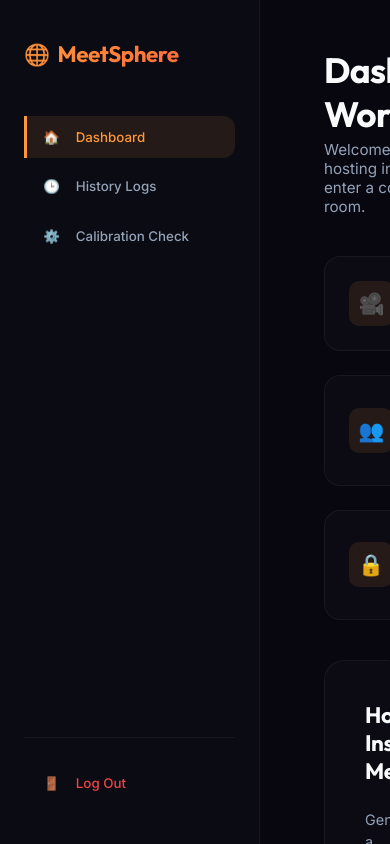
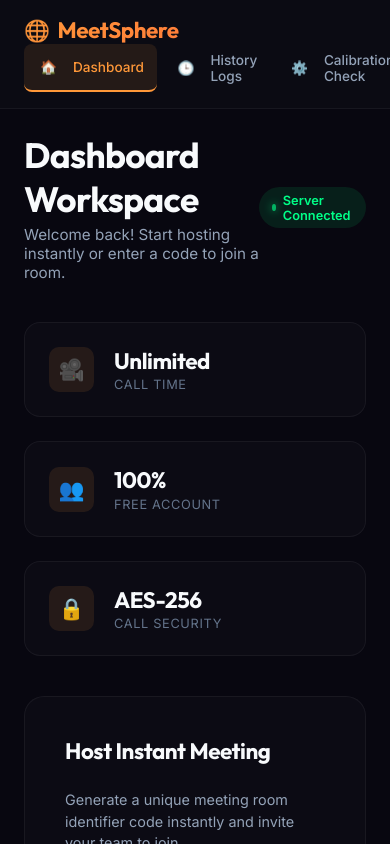
Before and after one commit to mainuddinkhudavand/MeetSphere, a React (Create React App) app in the folder frontend/: page /home in a window 390 px wide. Built offline with nearby package versions, Linux system fonts and the light colour scheme; sample sign-in values are in the browser's storage.

Commit message:
feat: integrate responsive design styles for Auth and Home pages

```diff
--- a/frontend/src/App.css
+++ b/frontend/src/App.css
@@ -1883,6 +1883,67 @@
   }
 }
 
+/* ==========================================
+   RESPONSIVE AUTH & DASHBOARD MEDIA QUERIES
+   ========================================== */
+@media (max-width: 768px) {
+  .authCard {
+    width: 90%;
+    padding: 2.5rem 1.5rem;
+  }
+
+  .dashboardContainer {
+    flex-direction: column;
+    overflow-y: auto;
+  }
+
+  .dashboardSidebar {
+    width: 100%;
+    height: auto;
+    border-right: none;
+    border-bottom: 1px solid rgba(255, 255, 255, 0.05);
+    flex-direction: row;
+    align-items: center;
+    padding: 1rem 1.5rem;
+  }
+
+  .sidebarMenu {
+    flex-direction: row;
+    margin-top: 0;
+    gap: 0.5rem;
+  }
+
+  .menuItem {
+    padding: 0.5rem 0.8rem;
+    font-size: 0.85rem;
+    border-radius: 8px;
+    width: auto;
+  }
+
+  .menuItem.active {
+    border-left: none;
+    border-bottom: 2px solid var(--primary);
+    border-radius: 8px;
+  }
+
+  .sidebarFooter {
+    border-top: none;
+    padding-top: 0;
+  }
+
+  .dashboardMain {
+    padding: 1.5rem;
+  }
+
+  .actionGrid {
+    grid-template-columns: 1fr;
+  }
+
+  .dashboardBottomGrid {
+    grid-template-columns: 1fr;
+  }
+}
+
 .navBar {
   display: flex;
   align-items: center;
```
